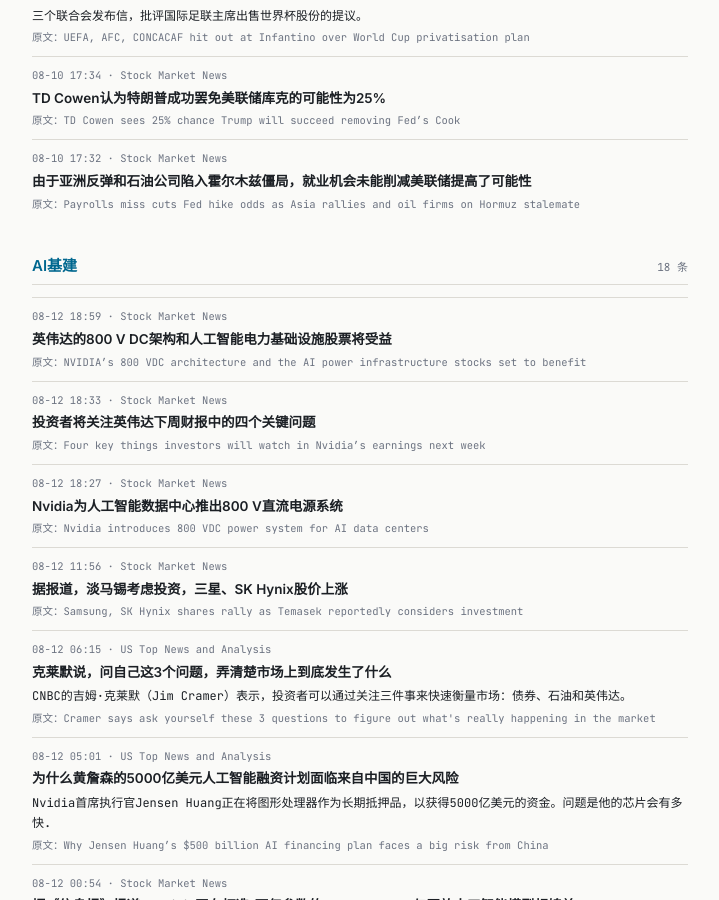
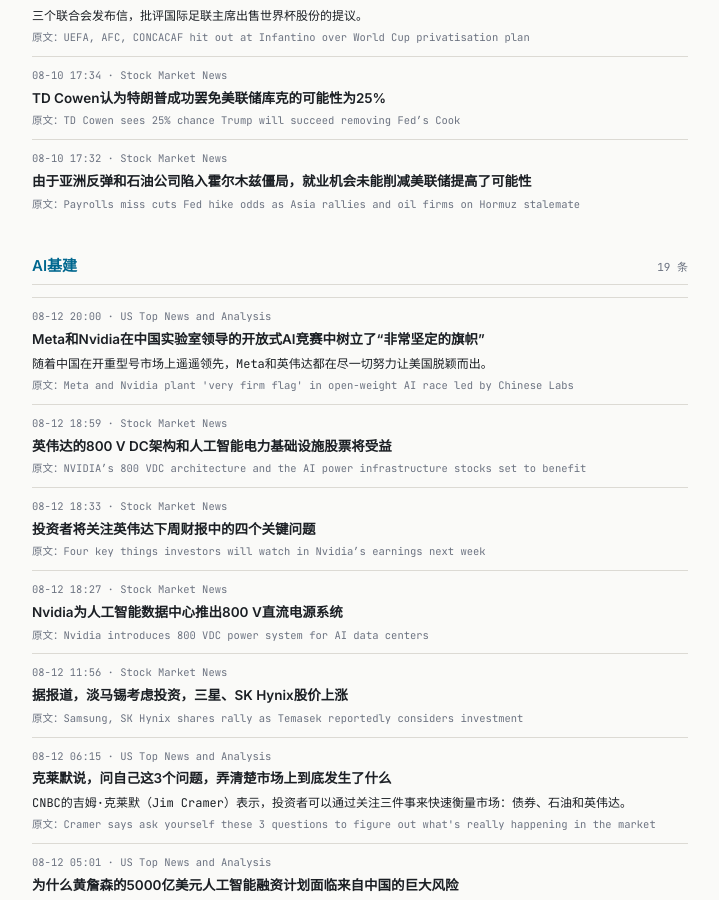
Before and after one commit to tang3super/tang3super.github.io, a Jekyll site: the page built from _macro_trade/news-digest.md, in a window 1280 px wide and 900 px high, scrolled down 8620 px. Shown: the whole window, without its empty margins (280-999 px from the left). Built offline with Jekyll 4.4.1, drawn with Linux system fonts in a browser that asks for light colours; some of the changed text lies outside the part shown.

Commit message:
sync news-digest article

```diff
--- a/_macro_trade/news-digest.md
+++ b/_macro_trade/news-digest.md
@@ -5,7 +5,7 @@
 date: '2026-08-12'
 summary: 2026年第33周监控
 week_label: 2026年第33周监控
-last_updated: 2026-08-12 19:29
+last_updated: 2026-08-12 20:12
 refresh_note: 每 5 分钟自动刷新
 topics:
 - name: 地缘政治
@@ -579,6 +579,13 @@
     title_zh: 由于亚洲反弹和石油公司陷入霍尔木兹僵局，就业机会未能削减美联储提高了可能性
 - name: AI基建
   items:
+  - title: Meta and Nvidia plant 'very firm flag' in open-weight AI race led by Chinese Labs
+    summary: With China way ahead in the market for open-weight models, Meta and Nvidia are both doing what they can to put the U.S. on the map.
+    link: https://www.cnbc.com/2026/08/12/meta-nvidia-open-weight-ai-race-china.html
+    source: US Top News and Analysis
+    time: 08-12 20:00
+    title_zh: Meta和Nvidia在中国实验室领导的开放式AI竞赛中树立了“非常坚定的旗帜”
+    summary_zh: 随着中国在开重型号市场上遥遥领先，Meta和英伟达都在尽一切努力让美国脱颖而出。
   - title: NVIDIA’s 800 VDC architecture and the AI power infrastructure stocks set to benefit
     summary: ''
     link: https://www.investing.com/news/stock-market-news/nvidias-800-vdc-architecture-and-the-ai-power-infrastructure-stocks-set-to-benefit-93CH-4854384
```
